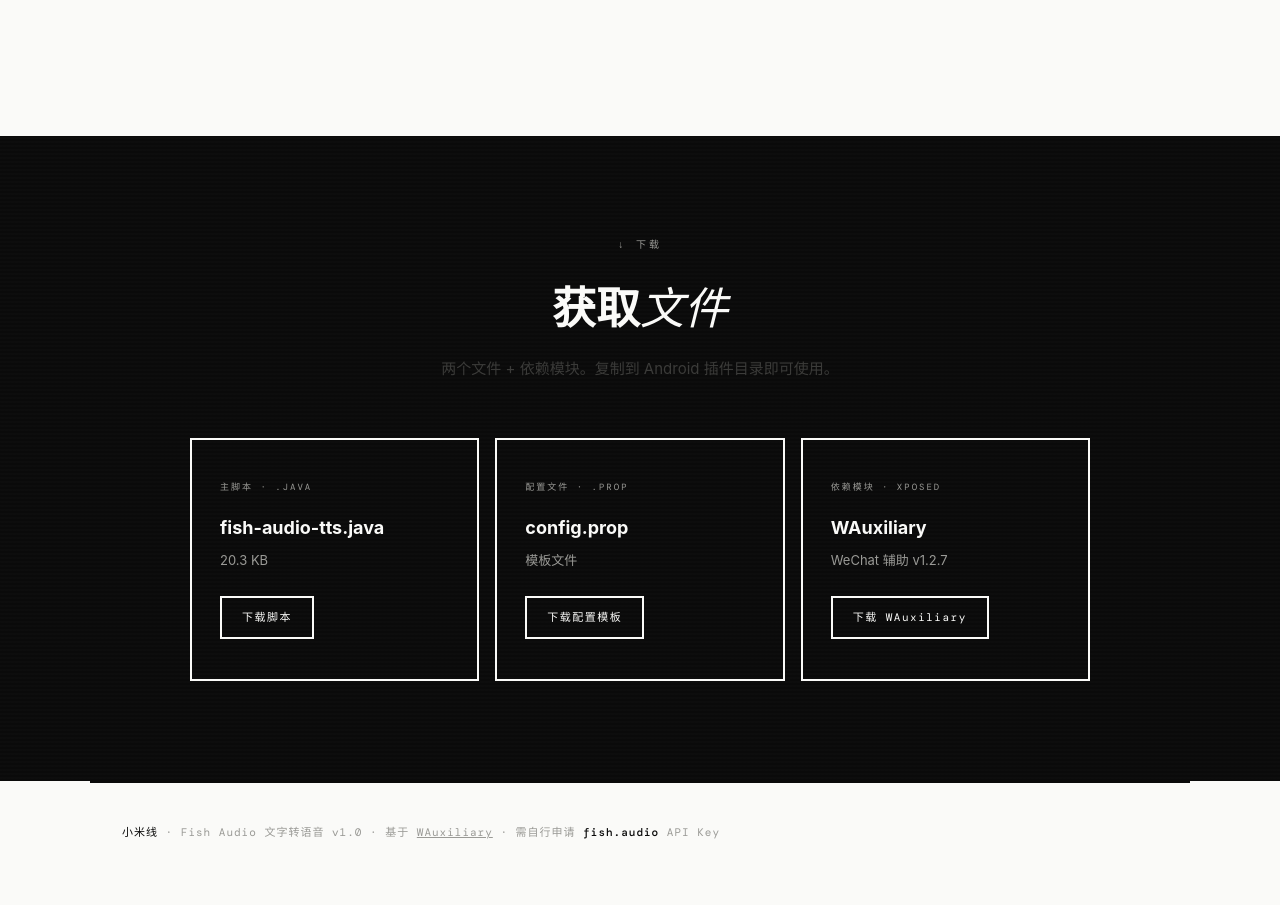
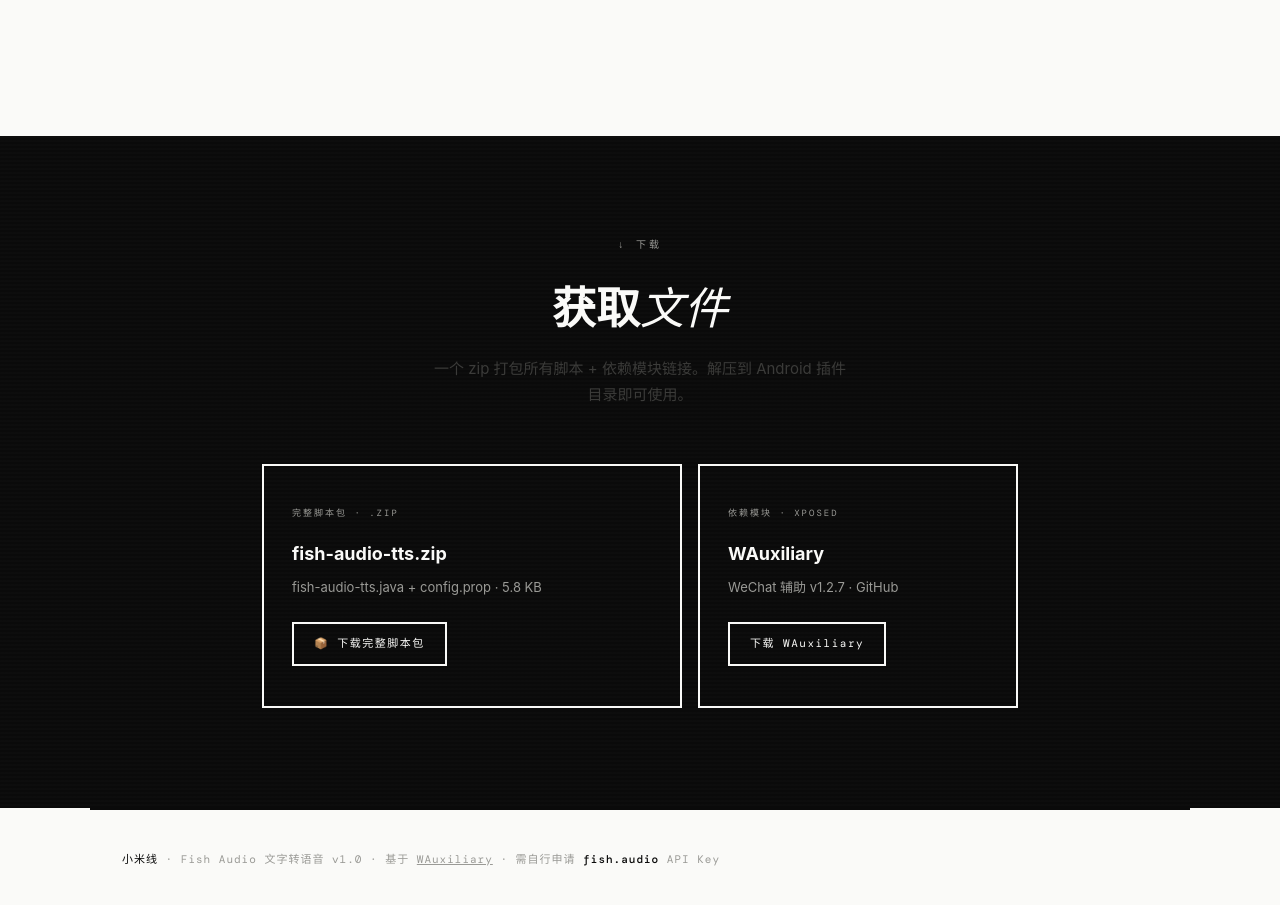
Before and after one commit to xiaomixian101/fish-audio-tts, a website: page index.html in a window 1280 px wide. Shown: the part 6240-7145 px from the top of the page. Before the commit the page ends 7123 px from the top, so only its background shows below. Drawn offline with nearby package versions, Linux system fonts and the light colour scheme.

Commit message:
feat: 改为下载 zip 完整包

```diff
--- a/index.html
+++ b/index.html
@@ -312,11 +312,10 @@
 </section>
 
 <!-- ═══ DOWNLOAD ═══ -->
-<section class="ds" id="download"><p class="dk">↓ 下载</p><h2>获取<em>文件</em></h2><p class="dd">两个文件 + 依赖模块。复制到 Android 插件目录即可使用。</p>
+<section class="ds" id="download"><p class="dk">↓ 下载</p><h2>获取<em>文件</em></h2><p class="dd">一个 zip 打包所有脚本 + 依赖模块链接。解压到 Android 插件目录即可使用。</p>
   <div class="dc">
-    <div class="dlc rev up d0"><div class="dtp">主脚本 · .java</div><h4>fish-audio-tts.java</h4><div class="dsz">20.3 KB</div><a href="fish-audio-tts.java" download>下载脚本</a></div>
-    <div class="dlc rev up d1"><div class="dtp">配置文件 · .prop</div><h4>config.prop</h4><div class="dsz">模板文件</div><a href="config.prop" download>下载配置模板</a></div>
-    <div class="dlc rev up d2"><div class="dtp">依赖模块 · Xposed</div><h4>WAuxiliary</h4><div class="dsz">WeChat 辅助 v1.2.7</div><a href="https://github.com/Xposed-Modules-Repo/me.hd.wauxv/releases" target="_blank">下载 WAuxiliary</a></div>
+    <div class="dlc rev up d0" style="flex:1 1 340px;max-width:420px"><div class="dtp">完整脚本包 · .zip</div><h4>fish-audio-tts.zip</h4><div class="dsz">fish-audio-tts.java + config.prop · 5.8 KB</div><a href="fish-audio-tts.zip" download>📦 下载完整脚本包</a></div>
+    <div class="dlc rev up d1"><div class="dtp">依赖模块 · Xposed</div><h4>WAuxiliary</h4><div class="dsz">WeChat 辅助 v1.2.7 · GitHub</div><a href="https://github.com/Xposed-Modules-Repo/me.hd.wauxv/releases" target="_blank">下载 WAuxiliary</a></div>
   </div>
 </section>
 
```
Also changed, not shown: 1 other file.
